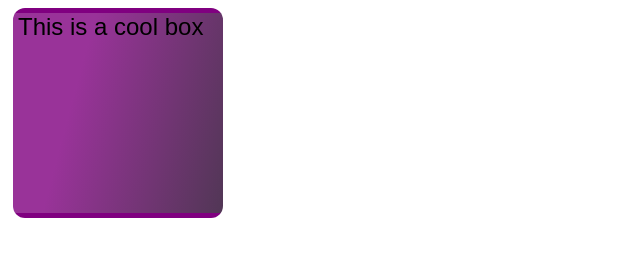
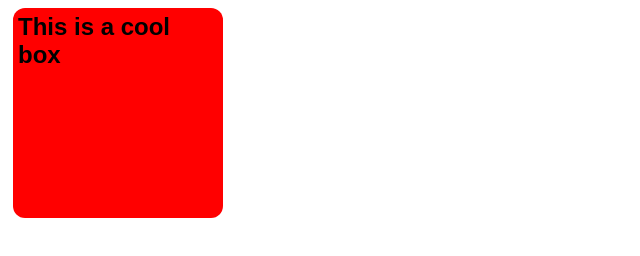
Before and after one commit to wenjun-hub/assessment, a plain HTML site: page index.html in a window 1280 px wide. Shown: the whole page, without its empty margins (0-640 px from the left). Drawn offline with Linux system fonts and the light colour scheme.

Commit message:
Update style.css

```diff
--- a/style.css
+++ b/style.css
@@ -2,6 +2,7 @@ html {
   font-family: sans-serif;
   text-color: white;
   font-size: 1.5em;
+  font-weight: bold;
   writing-mode: horizontal-tb center;
 }
 
@@ -13,8 +14,8 @@ html {
   margin: 5px;
   padding: 5px;
   border: 1px solid red rgb(255,0,0);
-  background: linear-gradient(105deg, rgb(255 255 255 / 20%) 39%, rgb(51 56 57 / 100%) 96%) center center / 400px 200px no-repeat, rebeccapurple;
-  background-color: purple;
+  background: linear-gradient(105deg, rgb(255 255 255 / 20%) 39%, rgb(51 56 57 / 100%) 96%) center center / 400px 200px no-repeat, reb;
+  background-color: red;
   border-radius: .5em;
 
 }
```
